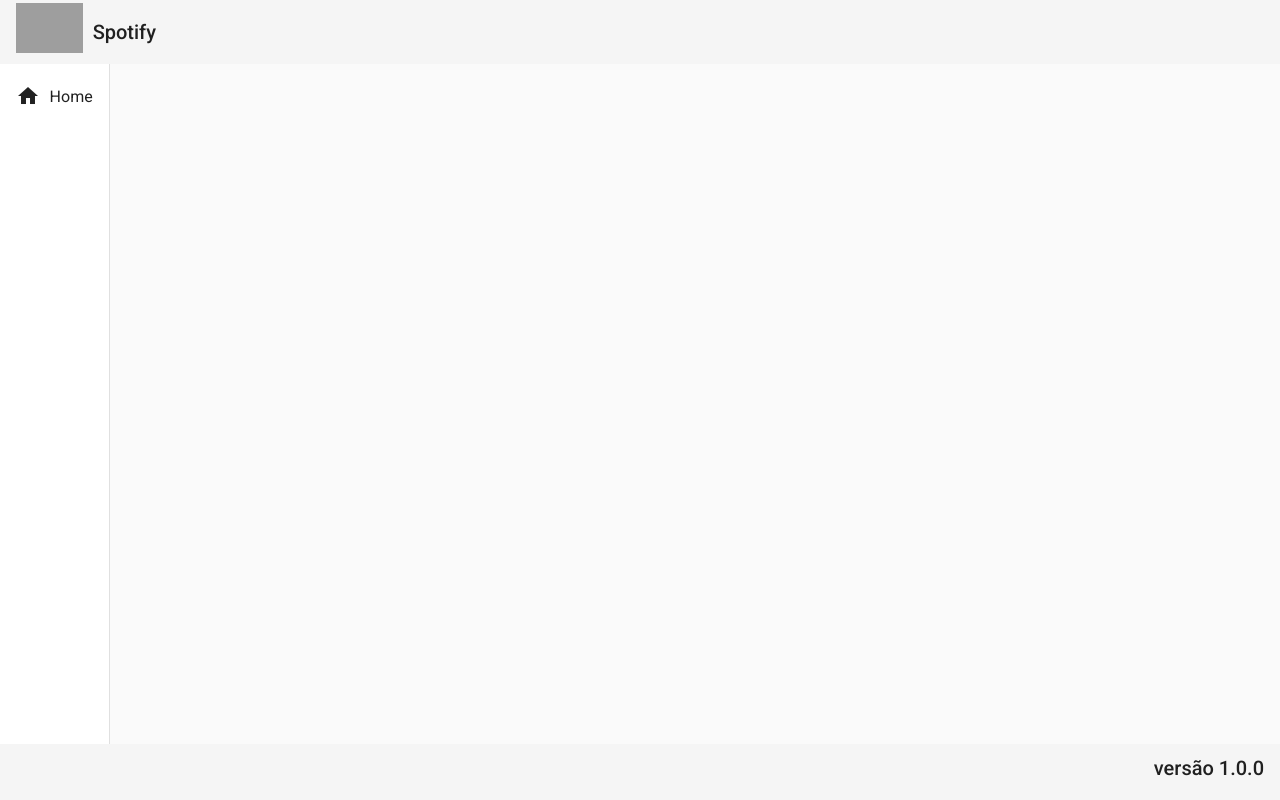
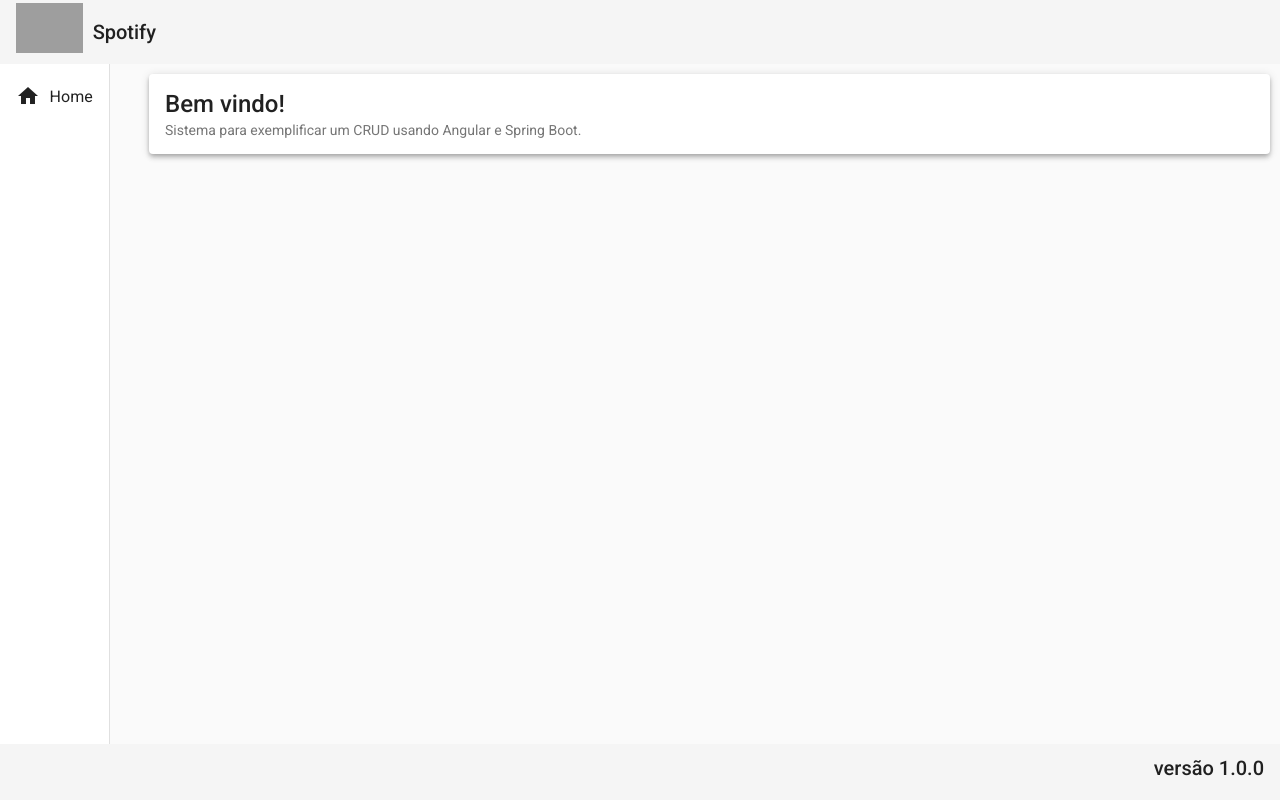
Before and after one commit to luiz87/spotify-cover-front, an Angular app: page / in a window 1280 px wide. Built offline with nearby package versions, Linux system fonts and the light colour scheme; grey boxes are pictures that could not be loaded.

Commit message:
implementação do home e rotas

```diff
--- a/src/app/app-routing.module.ts
+++ b/src/app/app-routing.module.ts
@@ -1,7 +1,13 @@
 import { NgModule } from '@angular/core';
 import { RouterModule, Routes } from '@angular/router';
+import { HomeComponent } from './components/views/home/home.component';
 
-const routes: Routes = [];
+const routes: Routes = [
+  {
+    path: "",
+    component: HomeComponent
+  }
+];
 
 @NgModule({
   imports: [RouterModule.forRoot(routes)],
--- /dev/null
+++ b/src/app/components/views/home/home.component.css
@@ -0,0 +1,3 @@
+.home{
+    margin: 10px;
+}
--- /dev/null
+++ b/src/app/components/views/home/home.component.html
@@ -0,0 +1,8 @@
+<mat-card class="home mat-elevation-z4">
+    <mat-card-title class="title">
+        Bem vindo!
+    </mat-card-title>
+    <mat-card-subtitle class="subtitle">
+        Sistema para exemplificar um CRUD usando Angular e Spring Boot.
+    </mat-card-subtitle>
+</mat-card>
--- /dev/null
+++ b/src/app/components/views/home/home.component.ts
@@ -0,0 +1,15 @@
+import { Component, OnInit } from '@angular/core';
+
+@Component({
+  selector: 'app-home',
+  templateUrl: './home.component.html',
+  styleUrls: ['./home.component.css']
+})
+export class HomeComponent implements OnInit {
+
+  constructor() { }
+
+  ngOnInit(): void {
+  }
+
+}
```
Also changed, not shown: src/app/app.module.ts (+6 -2 lines).
